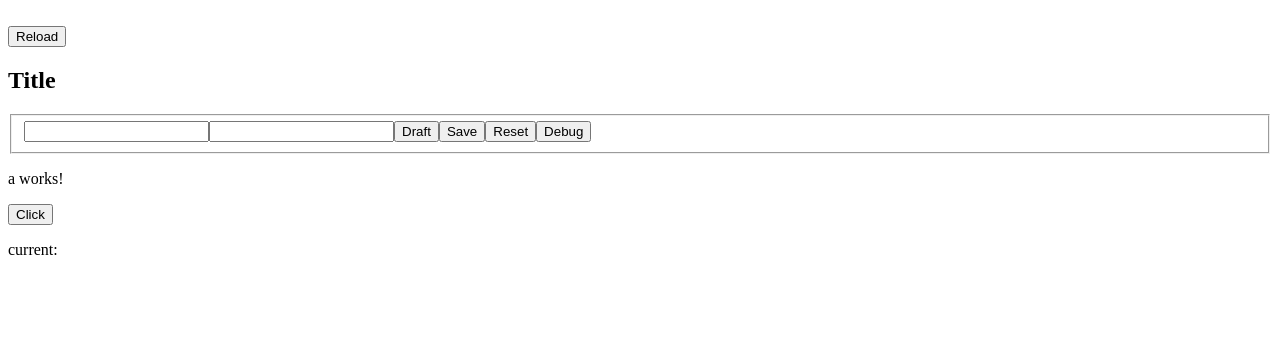
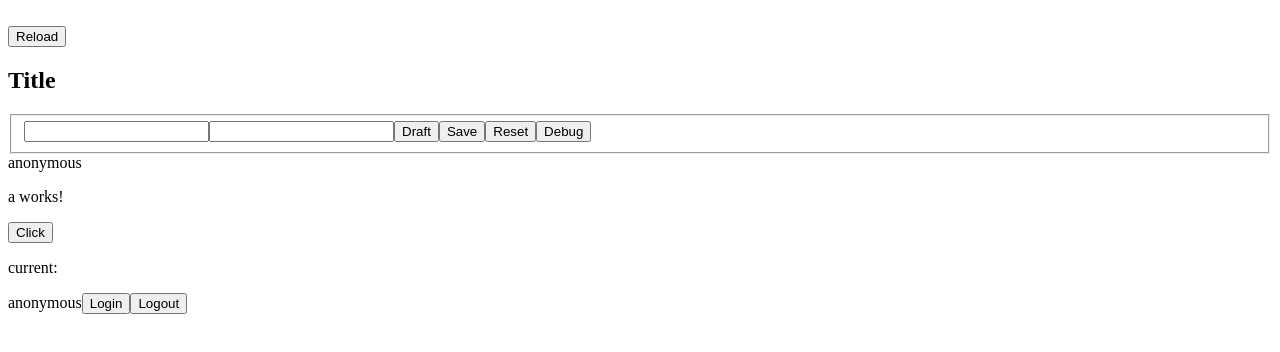
Before and after one commit to coursar/angular-frontend, an Angular app: page / in a window 1280 px wide. Shown: the top 352 px of the page. Built offline with nearby package versions, Linux system fonts and the light colour scheme; no server answers.

Commit message:
fake auth

```diff
--- a/src/app/app.component.html
+++ b/src/app/app.component.html
@@ -1 +1,6 @@
 <app-purchases></app-purchases>
+
+<span>{{principal}}</span>
+
+<button (click)="onLogin()">Login</button>
+<button (click)="onLogout()">Logout</button>
--- a/src/app/app.component.ts
+++ b/src/app/app.component.ts
@@ -1,4 +1,6 @@
-import {Component, ComponentFactoryResolver, OnInit} from '@angular/core';
+import {Component, OnDestroy, OnInit} from '@angular/core';
+import {AuthService} from "./services/auth/auth.service";
+import {Observable, Subscription} from "rxjs";
 
 @Component({
   selector: 'app-root',
@@ -7,10 +9,28 @@ import {Component, ComponentFactoryResolver, OnInit} from '@angular/core';
 })
 // Alt + Insert -> generation
 // Alt + Enter -> fix
-export class AppComponent implements OnInit {
-  constructor(private resolver: ComponentFactoryResolver) {
+export class AppComponent implements OnInit, OnDestroy {
+  subscription$?: Subscription;
+  principal?: string;
+
+  constructor(private auth: AuthService) {
+    this.subscription$ = auth.state.subscribe(
+      auth => this.principal = auth,
+    );
   }
 
   ngOnInit(): void {
   }
+
+  ngOnDestroy() {
+    this.subscription$?.unsubscribe();
+  }
+
+  onLogin() {
+    this.auth.login('top-secret');
+  }
+
+  onLogout() {
+    this.auth.logout();
+  }
 }
--- a/src/app/components/purchases/purchases.component.html
+++ b/src/app/components/purchases/purchases.component.html
@@ -17,6 +17,8 @@
   </div>
   <app-purchase-edit-form (save)="onSave($event)" [loading]="itemSaveLoading"></app-purchase-edit-form>
 </app-inner>
+
+<span>{{principal}}</span>
 
 <app-demo></app-demo>
 
--- a/src/app/components/purchases/purchases.component.ts
+++ b/src/app/components/purchases/purchases.component.ts
@@ -15,6 +15,8 @@ import {PurchaseEditFormComponent} from '../purchase-edit-form/purchase-edit-for
 import {PurchasesService} from "../../services/purchases/purchases.service";
 import {DemoComponent} from "../demo/demo.component";
 import {AComponent} from "../a/a.component";
+import {AuthService} from "../../services/auth/auth.service";
+import {Subscription} from "rxjs";
 
 @Component({
   selector: 'app-purchases',
@@ -30,8 +32,13 @@ export class PurchasesComponent implements OnInit, OnDestroy, AfterViewInit {
 
   itemSaveLoading = false;
   itemSaveError: string | null = null;
+  subscription$?: Subscription;
+  principal?: string;
 
-  constructor(private service: PurchasesService) {
+  constructor(private service: PurchasesService, private auth: AuthService) {
+    this.subscription$ = auth.state.subscribe(
+      auth => this.principal = auth,
+    );
   }
 
   // xhr, fetch -> !2xx
--- /dev/null
+++ b/src/app/services/auth/auth.service.ts
@@ -0,0 +1,32 @@
+import { Injectable } from '@angular/core';
+import {BehaviorSubject, Observable} from "rxjs";
+
+@Injectable({
+  providedIn: 'root'
+})
+export class AuthService {
+  static readonly ANONYMOUS = 'anonymous';
+  private subject$: BehaviorSubject<string>;
+  get state(): Observable<string> {
+    return this.subject$.asObservable();
+  }
+
+  constructor() {
+    console.log('init');
+    const item = localStorage.getItem('token');
+    if (item === null) {
+      localStorage.setItem('token', AuthService.ANONYMOUS);
+    }
+    this.subject$ = new BehaviorSubject<string>(item ?? AuthService.ANONYMOUS);
+  }
+
+  login(token: string) {
+    localStorage.setItem('token', token);
+    this.subject$.next(token);
+  }
+
+  logout() {
+    localStorage.setItem('token', AuthService.ANONYMOUS);
+    this.subject$.next(AuthService.ANONYMOUS);
+  }
+}
```
Also changed, not shown: 2 other files (tests, documents, lock files or other folders).
